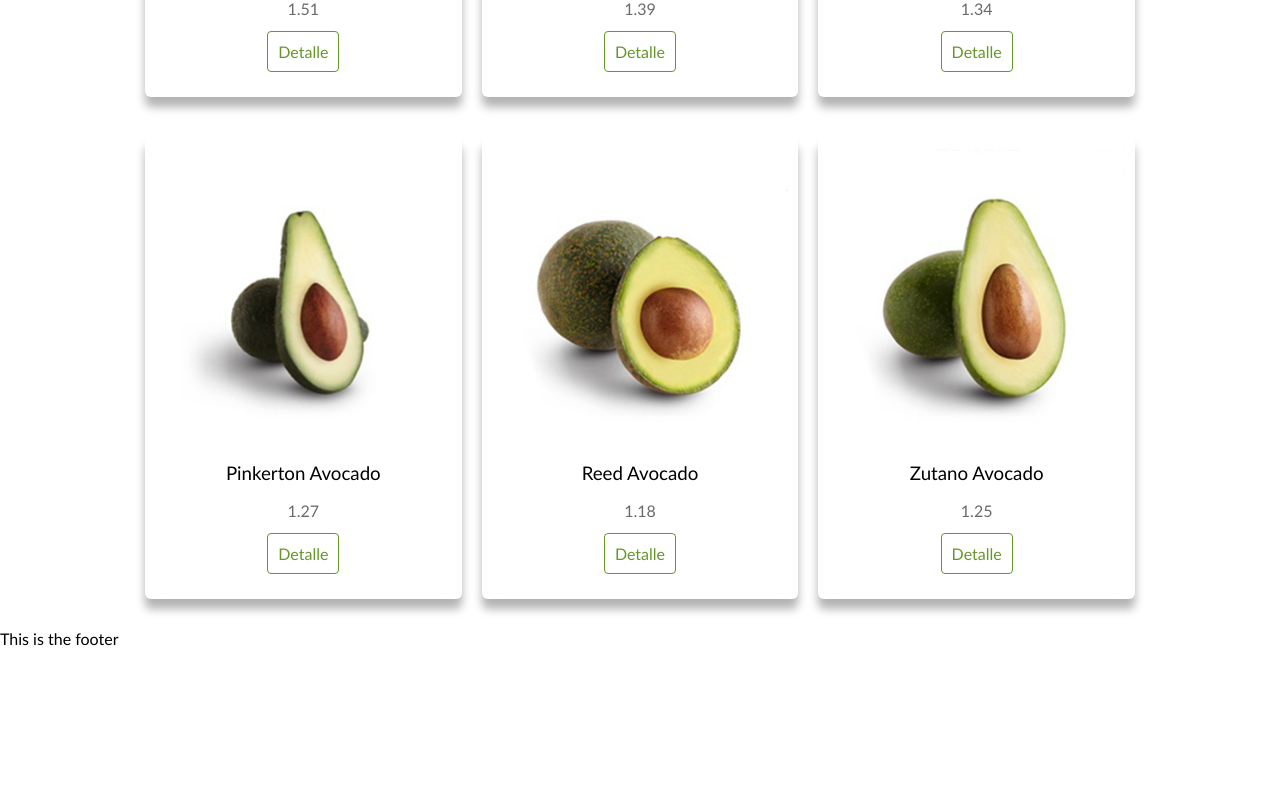
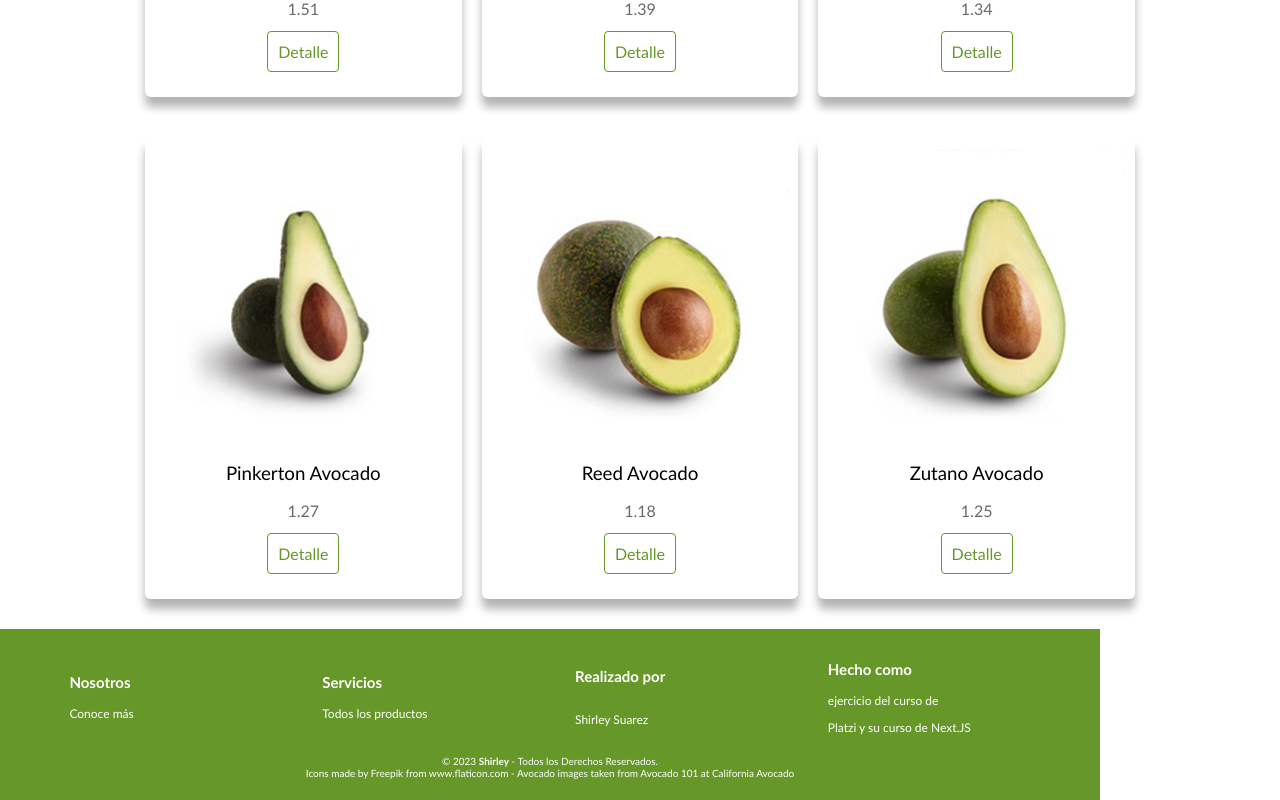
Before and after one commit to shirley-startary/avocatos, a Next.js app: page / in a window 1280 px wide. Shown: the part 967-1767 px from the top of the page. Before the commit the page ends 1615 px from the top, so only its background shows below. Built offline with nearby package versions, Linux system fonts and the light colour scheme.

Commit message:
agrega componente footer al  layout

```diff
--- a/components/Layout/Layout.tsx
+++ b/components/Layout/Layout.tsx
@@ -1,5 +1,6 @@
 import React from "react";
 import Navbar from "@components/Navbar/Navbar";
+import Footer from "@components/Footer/Footer";
 
 type props = {
     children?: React.ReactNode
@@ -10,7 +11,7 @@ const Layout = ({children}:props) => {
         <div className="container">
             <Navbar/>
                 {children}
-            <footer>This is the footer</footer>
+            <Footer/>
         </div>
     );
 };
```
